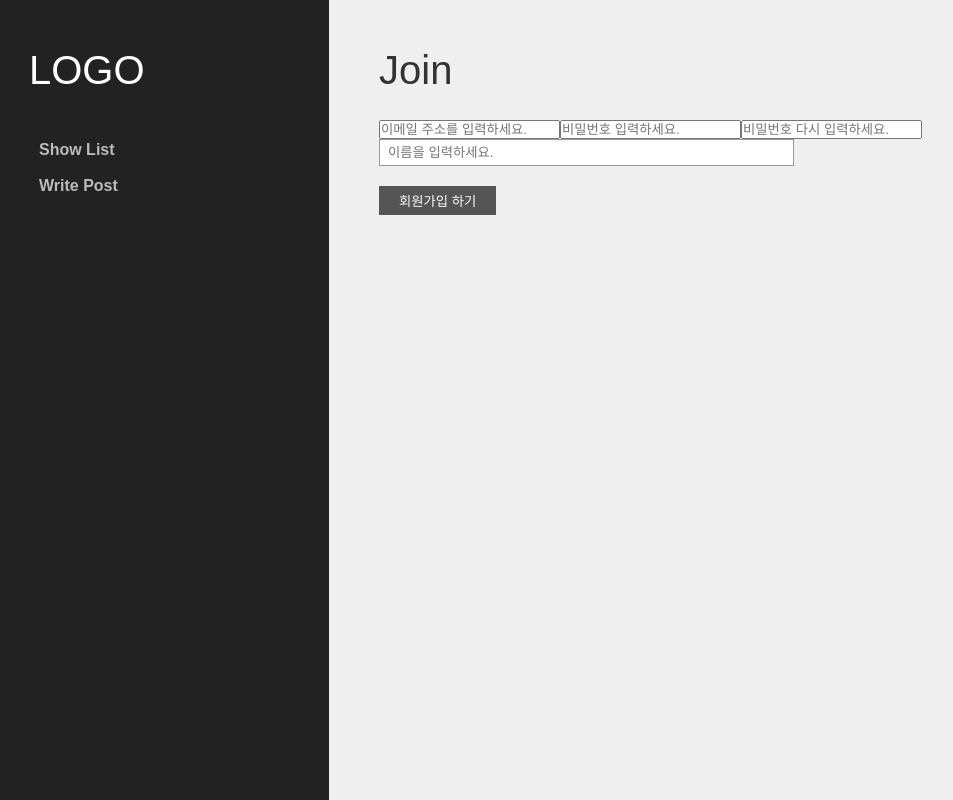
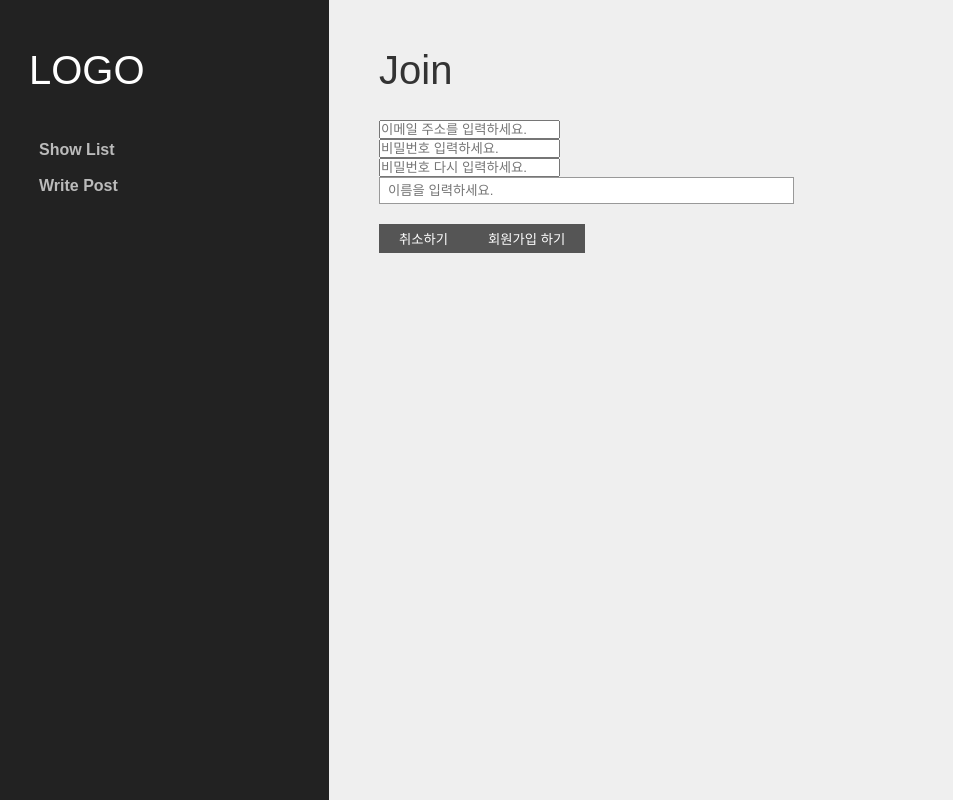
Before and after one commit to carrottechplus/react-node, a React (Create React App) app in the folder client/: page /join in a window 1280 px wide. Shown: the whole page, without its empty margins (21-974 px from the left). Built offline with nearby package versions, Linux system fonts and the light colour scheme.

Commit message:
join에 navigate 버튼 추가

```diff
--- a/client/src/user/Join.jsx
+++ b/client/src/user/Join.jsx
@@ -1,9 +1,11 @@
 import { useState } from 'react';
 import Layout from '../common/Layout';
 import firebase from '../firebase';
+import { useNavigate } from 'react-router-dom';
 
 // 사용자 정보 받을 것 state에 담기
 function Join() {
+	const navigate = useNavigate();
 	const [Email, setEmail] = useState('');
 	const [Pwd01, setPwd01] = useState('');
 	const [Pwd02, setPwd02] = useState('');
@@ -17,6 +19,9 @@
 		const createdUser = await firebase.auth().createUserWithEmailAndPassword(Email, Pwd01);
 		await createdUser.user.updateProfile({ displayName: Name });
 		console.log(createdUser.user);
+
+		alert('회원가입이 완료되었습니다.');
+		navigate('/login');
 	};
 
 	return (
@@ -27,20 +32,25 @@
 				placeholder='이메일 주소를 입력하세요.'
 				onChange={(e) => setEmail(e.target.value)}
 			/>
+			<br />
 			<input
 				type='password'
 				value={Pwd01}
 				placeholder='비밀번호 입력하세요.'
 				onChange={(e) => setPwd01(e.target.value)}
 			/>
+			<br />
 			<input
 				type='password'
 				value={Pwd02}
 				placeholder='비밀번호 다시 입력하세요.'
 				onChange={(e) => setPwd02(e.target.value)}
 			/>
+			<br />
 			<input type='text' value={Name} placeholder='이름을 입력하세요.' onChange={(e) => setName(e.target.value)} />
-
+			<button type='button' onClick={() => navigate(-1)}>
+				취소하기
+			</button>
 			<button type='button' onClick={handleJoin}>
 				회원가입 하기
 			</button>
```
